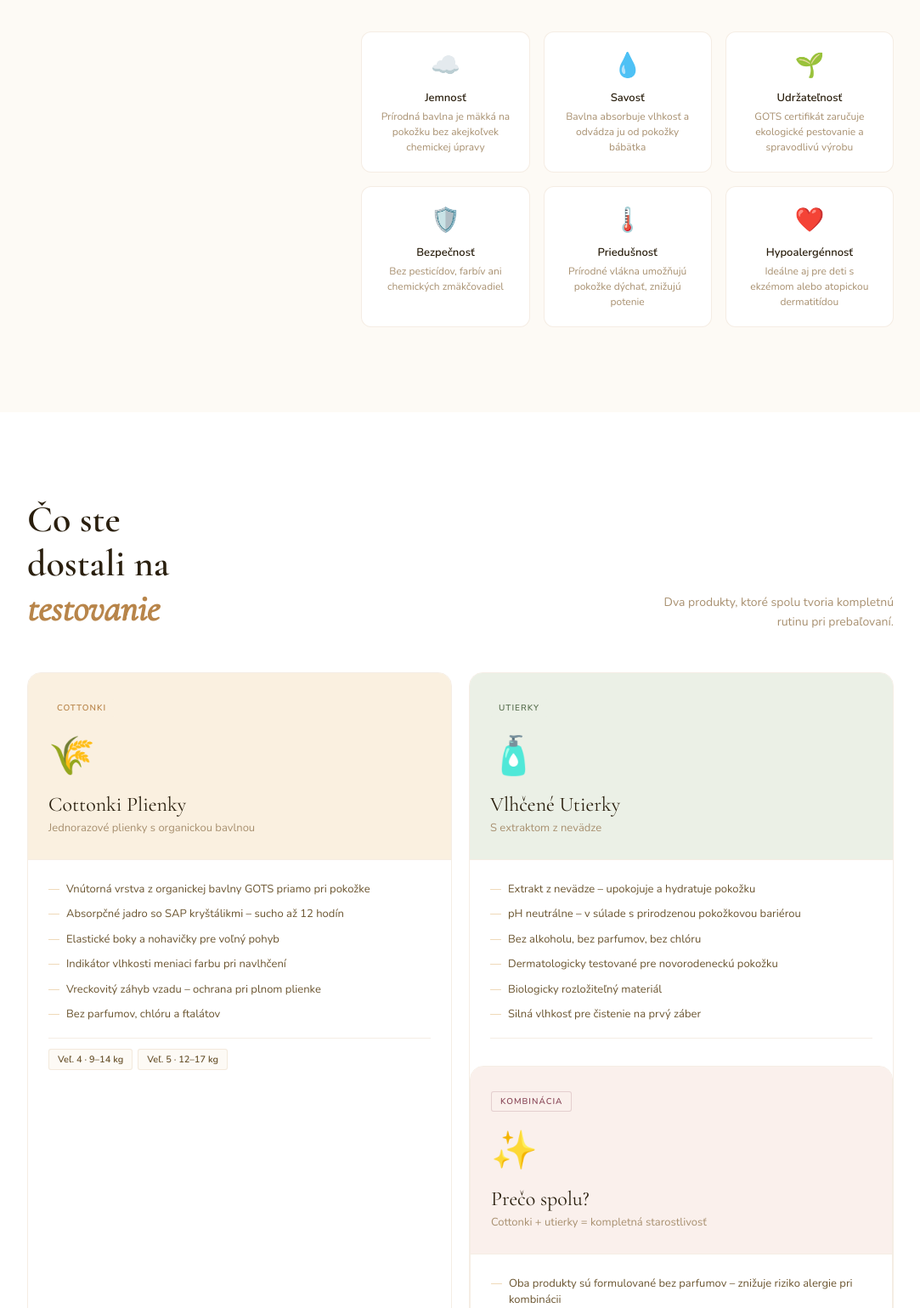
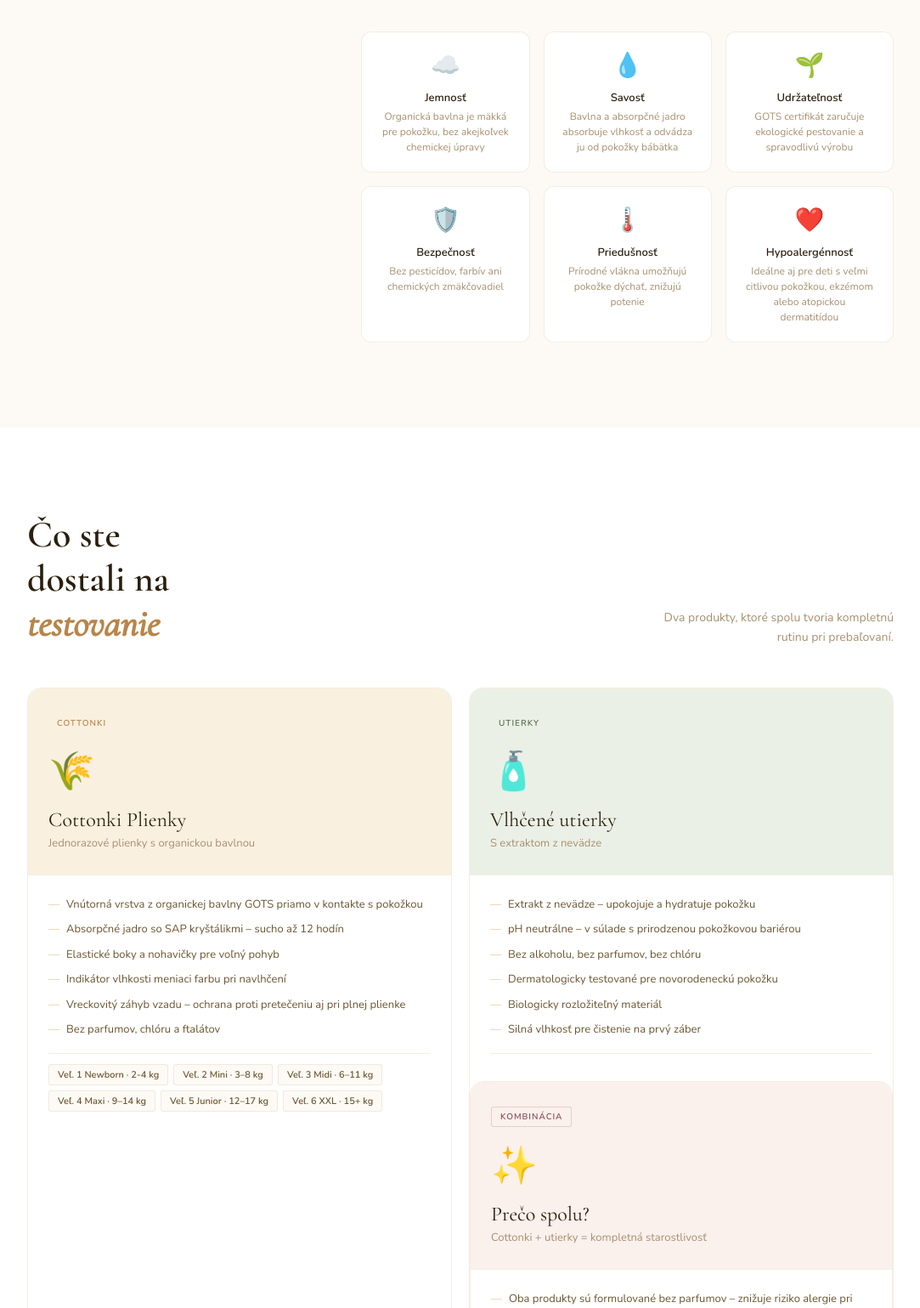
Before and after one commit to EPION-medical/BAMBIBOO-cotton, a plain HTML site: page index.html in a window 1280 px wide. Shown: the part 1261-2800 px from the top of the page at 85% size, without its empty margins (98-1181 px from the left). Drawn offline with nearby package versions, Linux system fonts and the light colour scheme.

Commit message:
Update index.html

```diff
--- a/index.html
+++ b/index.html
@@ -365,7 +365,7 @@
           <div class="feat-icon">🌾</div>
           <div>
             <span class="feat-title">Cottonki – jednorazové plienky</span>
-            Organická bavlna certifikovaná GOTS · Veľkosť 4 (9–14 kg) a 5 (12–17 kg) · S vreckovitým záhybom v zadnej časti
+            Organická bavlna certifikovaná GOTS · Rôzne veľkosti: od 1 (Newborn) až po 6 (15+ kg) · S vreckovitým záhybom v zadnej časti
           </div>
         </li>
         <li>
@@ -412,12 +412,12 @@
         <div class="prop-card">
           <span class="prop-emoji">☁️</span>
           <div class="prop-title">Jemnosť</div>
-          <div class="prop-desc">Prírodná bavlna je mäkká na pokožku bez akejkoľvek chemickej úpravy</div>
+          <div class="prop-desc">Organická bavlna je mäkká pre pokožku, bez akejkoľvek chemickej úpravy</div>
         </div>
         <div class="prop-card">
           <span class="prop-emoji">💧</span>
           <div class="prop-title">Savosť</div>
-          <div class="prop-desc">Bavlna absorbuje vlhkosť a odvádza ju od pokožky bábätka</div>
+          <div class="prop-desc">Bavlna a absorpčné jadro absorbuje vlhkosť a odvádza ju od pokožky bábätka</div>
         </div>
         <div class="prop-card">
           <span class="prop-emoji">🌱</span>
@@ -437,7 +437,7 @@
         <div class="prop-card">
           <span class="prop-emoji">❤️</span>
           <div class="prop-title">Hypoalergénnosť</div>
-          <div class="prop-desc">Ideálne aj pre deti s ekzémom alebo atopickou dermatitídou</div>
+          <div class="prop-desc">Ideálne aj pre deti s veľmi citlivou pokožkou, ekzémom alebo atopickou dermatitídou</div>
         </div>
       </div>
     </div>
@@ -461,15 +461,19 @@
         </div>
         <div class="tile-divider"></div>
         <div class="tile-features">
-          <div class="tile-feature">Vnútorná vrstva z organickej bavlny GOTS priamo pri pokožke</div>
+          <div class="tile-feature">Vnútorná vrstva z organickej bavlny GOTS priamo v kontakte s pokožkou</div>
           <div class="tile-feature">Absorpčné jadro so SAP kryštálikmi – sucho až 12 hodín</div>
           <div class="tile-feature">Elastické boky a nohavičky pre voľný pohyb</div>
           <div class="tile-feature">Indikátor vlhkosti meniaci farbu pri navlhčení</div>
-          <div class="tile-feature">Vreckovitý záhyb vzadu – ochrana pri plnom plienke</div>
+          <div class="tile-feature">Vreckovitý záhyb vzadu – ochrana proti pretečeniu aj pri plnej plienke</div>
           <div class="tile-feature">Bez parfumov, chlóru a ftalátov</div>
           <div class="size-badges">
-            <span class="size-badge">Veľ. 4 · 9–14 kg</span>
-            <span class="size-badge">Veľ. 5 · 12–17 kg</span>
+            <span class="size-badge">Veľ. 1 Newborn · 2-4 kg</span>
+            <span class="size-badge">Veľ. 2 Mini · 3–8 kg</span>
+            <span class="size-badge">Veľ. 3 Midi · 6–11 kg</span>
+            <span class="size-badge">Veľ. 4 Maxi · 9–14 kg</span>
+            <span class="size-badge">Veľ. 5 Junior · 12–17 kg</span>
+            <span class="size-badge">Veľ. 6 XXL · 15+ kg</span>
           </div>
         </div>
       </div>
@@ -478,7 +482,7 @@
         <div class="tile-top" style="background:var(--sage-pale);">
           <span class="tile-type wipes">Utierky</span>
           <span class="tile-emoji">🧴</span>
-          <div class="tile-name">Vlhčené Utierky</div>
+          <div class="tile-name">Vlhčené utierky</div>
           <div class="tile-sub">S extraktom z nevädze</div>
         </div>
         <div class="tile-divider"></div>
@@ -505,7 +509,7 @@
           <div class="tile-feature">Oba produkty sú formulované bez parfumov – znižuje riziko alergie pri kombinácii</div>
           <div class="tile-feature">Rovnaká filozofia: čisté prírodné zložky bez zbytočnej chémie</div>
           <div class="tile-feature">Bambiboo utierky sú pH neutrálne, čo zodpovedá pokožkovému pH bábätka</div>
-          <div class="tile-feature">Spoločne minimalizujú riziko opruzenín a podráždenia</div>
+          <div class="tile-feature">Spoločne minimalizujú riziko zaparenín a podráždenia</div>
           <div class="tile-feature">Odporúčaná kombinácia rodičmi v 10+ krajinách</div>
         </div>
       </div>
@@ -553,13 +557,13 @@
 <!-- CROSSLINK -->
 <div style="background:var(--ivory);border-top:1px solid rgba(184,133,74,0.2);padding:48px 40px;text-align:center;">
   <p style="font-size:11px;font-weight:600;letter-spacing:0.1em;text-transform:uppercase;color:var(--text-light);margin-bottom:12px;">Pozri si aj druhú radu</p>
-  <p style="font-family:'Cormorant Garamond',serif;font-size:24px;color:var(--text-dark);margin-bottom:6px;">Dostala si vzorky <em style="font-style:italic;color:#5A7A45;">Bambuski</em>?</p>
+  <p style="font-family:'Cormorant Garamond',serif;font-size:24px;color:var(--text-dark);margin-bottom:6px;">Dostali ste vzorky <em style="font-style:italic;color:#5A7A45;">Bambuski</em>?</p>
   <p style="font-size:14px;color:var(--text-mid);margin-bottom:24px;font-weight:300;">Bambiboo vyrába aj plienky z bambusového vlákna – pozri si ich vlastnosti a porovnaj.</p>
-  <a href="bambiboo-bam.html" style="display:inline-flex;align-items:center;gap:10px;border:1.5px solid #5A7A45;color:#5A7A45;background:transparent;font-size:13px;font-weight:600;padding:12px 28px;border-radius:4px;text-decoration:none;letter-spacing:0.03em;transition:background 0.2s,color 0.2s;" onmouseover="this.style.background='#5A7A45';this.style.color='white';" onmouseout="this.style.background='transparent';this.style.color='#5A7A45';">Cottonki vs. Bambuski – porovnaj 🌿</a>
+  <a href="https://epion-medical.github.io/BAMBIBOO-bambuski/" style="display:inline-flex;align-items:center;gap:10px;border:1.5px solid #5A7A45;color:#5A7A45;background:transparent;font-size:13px;font-weight:600;padding:12px 28px;border-radius:4px;text-decoration:none;letter-spacing:0.03em;transition:background 0.2s,color 0.2s;" onmouseover="this.style.background='#5A7A45';this.style.color='white';" onmouseout="this.style.background='transparent';this.style.color='#5A7A45';">Cottonki vs. Bambuski – porovnaj 🌿</a>
 </div>
 
 <footer>
-  <p>© 2025 Bambiboo · Distribúcia pre SR · <a href="https://bambiboo.eu">bambiboo.eu</a></p>
+  <p>© 2025 EPION Medical · Distribúcia pre SR · <a href="https://bambiboo.eu">bambiboo.eu</a></p>
 </footer>
 
 <script>
```
